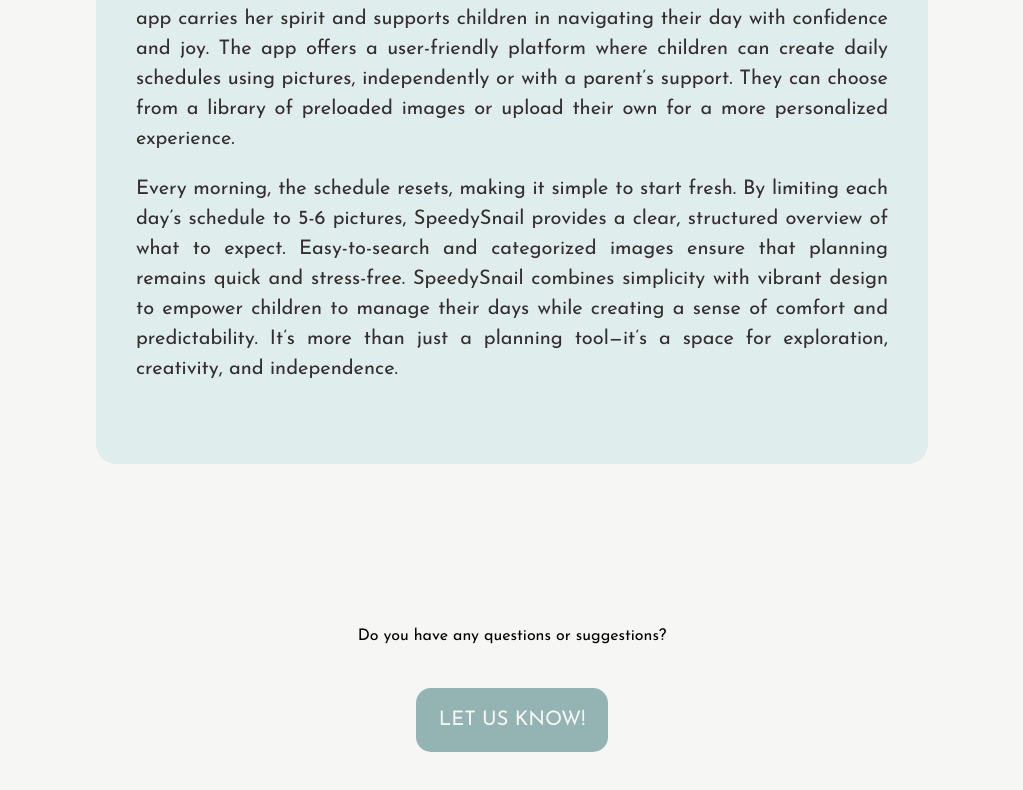
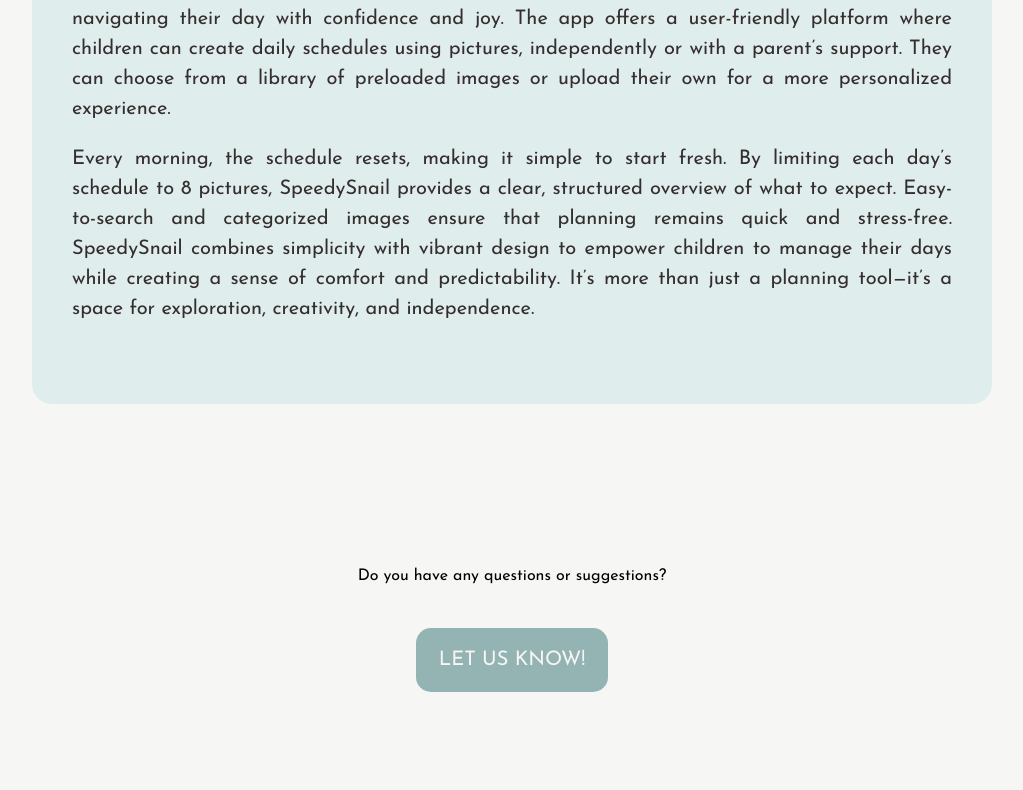
Before and after one commit to antivalse/speedy-snail-react, a React (Vite) app: page /about in a window 1280 px wide. Shown: the part 1140-1930 px from the top of the page, without its empty margins (128-1151 px from the left). Built offline with nearby package versions, Linux system fonts and the light colour scheme; no server answers.

Commit message:
made info text wider on smaller screen on info page, removed margintop on landing page div

```diff
--- a/src/pages/AboutPage.tsx
+++ b/src/pages/AboutPage.tsx
@@ -27,8 +27,8 @@ const AboutPage = () => {
         <p className="color-s400 body mt-5 mb-10">
           {" "}
           Every morning, the schedule resets, making it simple to start fresh.
-          By limiting each day’s schedule to 5-6 pictures, SpeedySnail provides
-          a clear, structured overview of what to expect. Easy-to-search and
+          By limiting each day’s schedule to 8 pictures, SpeedySnail provides a
+          clear, structured overview of what to expect. Easy-to-search and
           categorized images ensure that planning remains quick and stress-free.
           SpeedySnail combines simplicity with vibrant design to empower
           children to manage their days while creating a sense of comfort and
--- a/src/pages/protected /LandingPage.tsx
+++ b/src/pages/protected /LandingPage.tsx
@@ -91,7 +91,7 @@ const LandingPage = () => {
             : landingPageMessage
         }
       />
-      <div className="landing-page flex flex-col items-center my-10 color-p300">
+      <div className="landing-page flex flex-col items-center mb-10 color-p300">
         <div className="landing-page__main flex flex-col items-center bg-p100">
           <h2 className="heading heading--primary text-center">
             Welcome, {data?.username}!{" "}
--- a/src/scss/pages/_aboutPage.scss
+++ b/src/scss/pages/_aboutPage.scss
@@ -8,14 +8,14 @@ $secondary-500: map-get(map-get(c.$colors, secondary), 500);
 
 .about {
   &__text {
-    width: 80%;
+    width: 95%;
     border-radius: 1.25rem;
     margin-top: 10rem;
     margin-bottom: 10rem;
     text-align: justify;
 
     @include m.breakpoint-up(sm) {
-      width: 65%;
+      width: 75%;
     }
   }
 }
```
